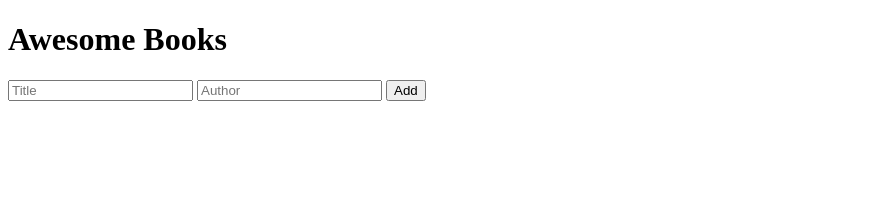
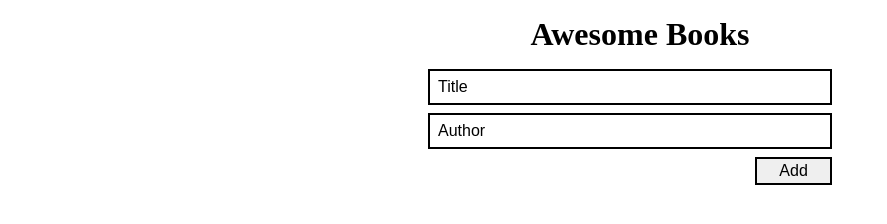
Before and after one commit to koomekevo/Awesome-Books, a plain HTML site: page index.html in a window 1280 px wide. Shown: the whole page, without its empty margins (0-887 px from the left). Drawn offline with Linux system fonts and the light colour scheme; a web font is replaced by a local one.

Commit message:
Add styling to input

```diff
--- a/index.html
+++ b/index.html
@@ -1,11 +1,18 @@
 <!DOCTYPE html>
 <html lang="en">
+
 <head>
   <meta charset="UTF-8">
   <meta http-equiv="X-UA-Compatible" content="IE=edge">
   <meta name="viewport" content="width=device-width, initial-scale=1.0">
+  <link rel="stylesheet" href="style.css">
+  <link rel="preconnect" href="https://fonts.googleapis.com">
+  <link rel="preconnect" href="https://fonts.gstatic.com" crossorigin>
+  <link href="https://fonts.googleapis.com/css2?family=Cuprum:ital,wght@0,400;0,700;1,400;1,700&display=swap"
+    rel="stylesheet">
   <title>Awesome Books</title>
 </head>
+
 <body>
   <main>
     <div>
@@ -27,4 +34,5 @@
   </main>
   <script src="index.js"></script>
 </body>
+
 </html>
--- a/index.js
+++ b/index.js
@@ -44,10 +44,11 @@ class Input {
 class Display {
   static addToUI(bookObj) {
     const bookList = document.getElementById('book-list');
-    const book = document.createElement('LI');
+    const book = document.createElement('li');
     book.setAttribute('id', bookObj.id);
     book.innerHTML = `<h3>"${bookObj.title}" by ${bookObj.author}</h3>`;
     const deleteBtn = document.createElement('button');
+    deleteBtn.classList.add('remove');
     deleteBtn.innerHTML = 'Remove';
     deleteBtn.addEventListener('click', () => library.removeBook(bookObj.id));
     book.appendChild(deleteBtn);
--- a/style.css
+++ b/style.css
@@ -2,3 +2,47 @@
   padding: 0;
   margin: 0;
 }
+
+h1,
+h2 {
+  font-size: 2rem;
+  text-align: center;
+  margin: 1rem auto;
+}
+
+.line {
+  width: 7.5%;
+  border: 0.05rem solid #000;
+  margin: 1.5rem auto;
+}
+
+form {
+  width: 30%;
+  display: flex;
+  flex-direction: column;
+  justify-content: center;
+  align-items: flex-end;
+  margin: 1rem auto;
+  gap: 0.5rem;
+}
+
+input,
+#add-btn {
+  border: 0.15rem solid #000;
+  font-size: 1rem;
+  line-height: 1.5rem;
+}
+
+input {
+  padding: 0.25rem 0.5rem;
+  width: 100%;
+}
+
+#add-btn {
+  padding: 0 0.3rem;
+  width: 20%;
+}
+
+input::placeholder {
+  color: #000;
+}
```
